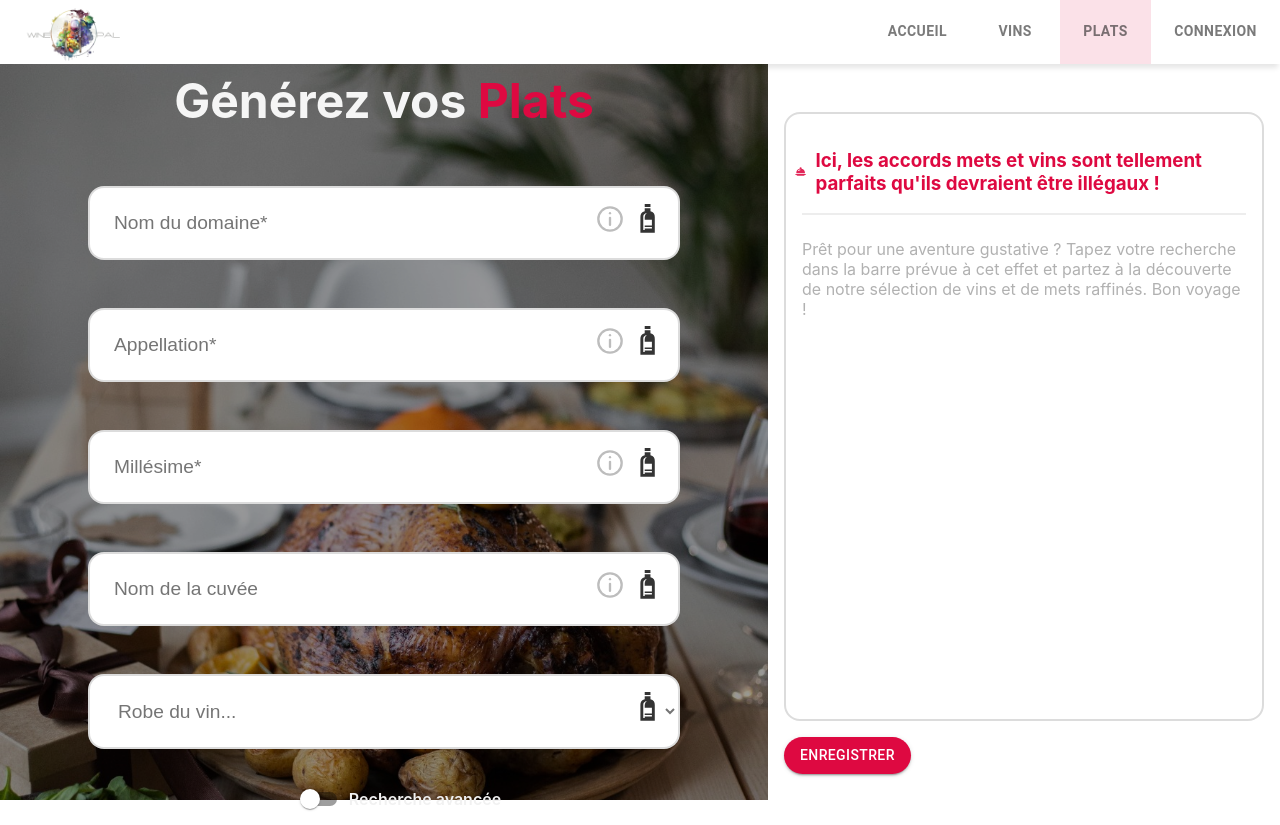
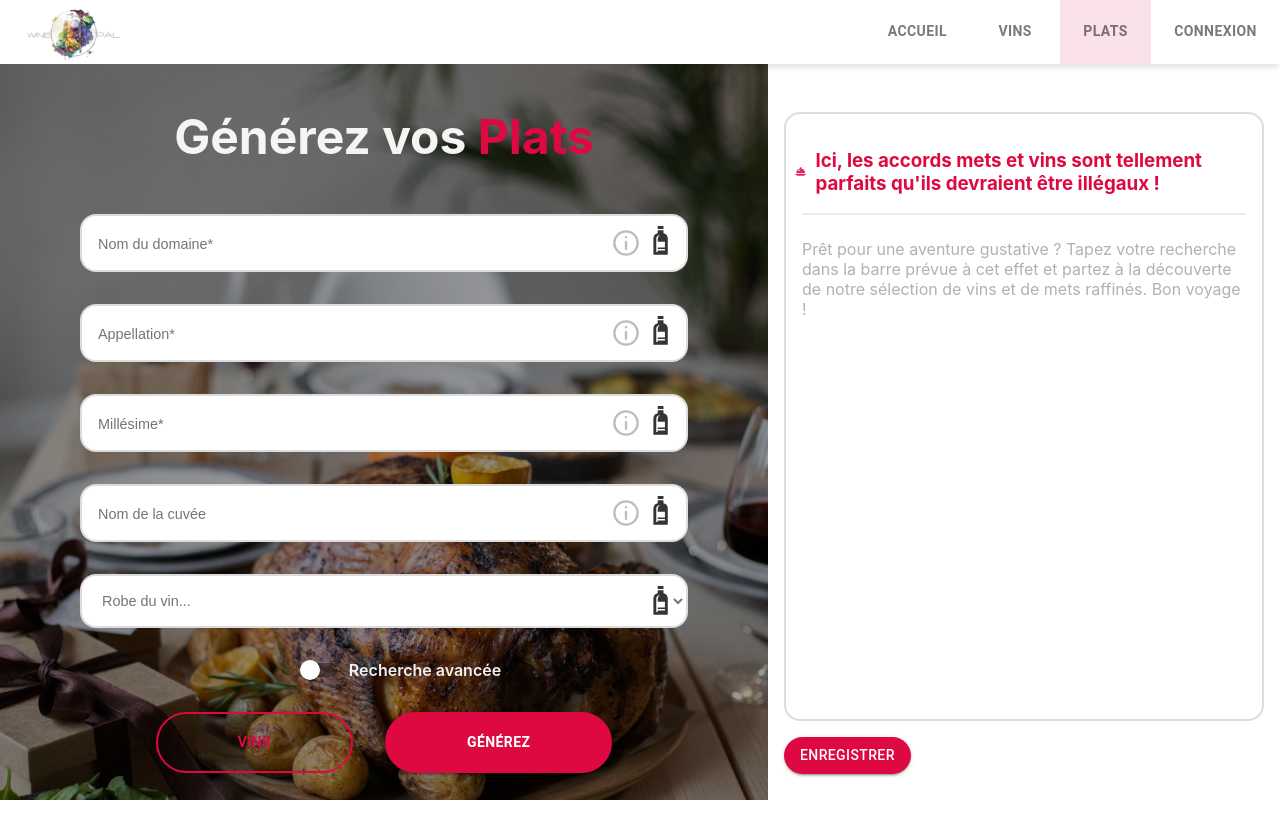
Before and after one commit to Nyhasina23/GPT-3-Front, a React (Create React App) app: page /pal in a window 1280 px wide. After the commit the page ends 800 px from the top, so only its background shows below. Built offline with nearby package versions, Linux system fonts and the light colour scheme.

Commit message:
fix bug form

```diff
--- a/src/styles/plats.css
+++ b/src/styles/plats.css
@@ -83,11 +83,10 @@
 
 #region-du-vin {
   width: 100%;
-  padding: 1.5rem;
-  margin: 1.5rem;
   border-radius: 1rem;
   border: 2px solid #b1b1b173;
-  font-size: 1.2rem;
+  font-size: 0.9rem !important;
+
 }
 
 .main-plat .left-plat .left-plat-content .input-icon .input-hidden {
@@ -96,14 +95,14 @@
 
 .main-plat .left-plat .left-plat-content .svg-icon-1 {
   position: absolute;
-  top: 2.5rem;
-  right: 2.5rem;
+  top: 1.6rem;
+  right: 1.7rem;
 }
 
 .main-plat .left-plat .left-plat-content .svg-icon-info {
   position: absolute;
-  top: 2.7rem;
-  right: 5rem;
+  top: 1.9rem;
+  right: 4rem;
   cursor: pointer;
 }
 
@@ -142,26 +141,29 @@
 
 .main-plat .left-plat .left-plat-content .input-icon input {
   width: 100%;
-  padding: 1.5rem;
-  margin: 1.5rem;
+  padding: 1rem;
+  margin: 1rem;
   border-radius: 1rem;
   border: 2px solid #b1b1b173;
   font-size: 1.2rem;
   color: #757575;
 }
+.main-plat .left-plat .left-plat-content .input-icon input::placeholder {
+  font-size: 0.9rem !important;
+}
 
 .main-plat .left-plat .left-plat-content .input-icon .select {
   width: 100%;
-  padding: 1.5rem;
-  margin: 1.5rem;
+  padding: 1rem;
+  margin: 1rem;
   border-radius: 1rem;
   border: 2px solid #b1b1b173;
-  font-size: 1.2rem;
+  font-size: 0.9rem !important;
   color: #757575;
 }
 
 .main-plat .left-plat .left-plat-content .input-icon input::placeholder {
-  font-size: 1.2rem;
+  font-size: 0.9rem !important;
   width: 90%;
 }
 
@@ -390,22 +392,18 @@
     padding: auto;
   }
   .main-plat .left-plat .left-plat-content .input-icon input {
-    padding: 1.5rem;
-    margin: 1.5rem;
     border-radius: 1rem;
     border: 2px solid #b1b1b173;
     font-size: 1.2rem;
     color: #757575;
-    width: auto;
+    /* width: auto; */
   }
   .main-plat .left-plat .left-plat-content .input-icon select {
-    padding: 1.5rem;
-    margin: 1.5rem;
     border-radius: 1rem;
     border: 2px solid #b1b1b173;
     font-size: 1.2rem;
     color: #757575;
-    width: auto;
+    /* width: auto; */
   }
 }
 
--- a/src/styles/vin.css
+++ b/src/styles/vin.css
@@ -35,21 +35,21 @@
 
 .main-vin .left-vin .left-vin-content .svg-icon-1 {
   position: absolute;
-  top: 2.5rem;
-  right: 2.5rem;
+  top: 1.6rem;
+  right: 1.7rem;
 }
 
 .main-vin .left-vin .left-vin-content .svg-icon-2 {
   position: absolute;
-  top: 2.5rem;
-  right: 2.5rem;
+  top: 1.6rem;
+  right: 1.7rem;
   cursor: pointer;
 }
 
 .main-vin .left-vin .left-vin-content .svg-icon-3 {
   position: absolute;
-  top: 2.5rem;
-  right: 2.5rem;
+  top: 1.6rem;
+  right: 1.7rem;
   cursor: pointer;
 }
 
@@ -65,16 +65,16 @@
 
 .main-vin .left-vin .left-vin-content .input-icon input {
   width: 100%;
-  padding: 1.5rem;
-  margin: 1.5rem;
+  padding: 1rem;
+  margin: 1rem;
   border-radius: 1rem;
   border: 2px solid #b1b1b173;
-  font-size: 1.2rem;
+  font-size: 0.9rem !important;
   color: #757575;
 }
 
 .main-vin .left-vin .left-vin-content .input-icon input::placeholder {
-  font-size: 1.2rem;
+  font-size: 0.9rem !important;
 }
 
 .main-vin .right {
@@ -211,13 +211,13 @@
 
 .select-input {
   width: 100%;
-  padding: 1.5rem;
-  margin: 1.5rem;
+  padding: 1rem;
+  margin: 1rem;
   border-radius: 1rem;
   border: 2px solid #b1b1b173;
   background: white;
   cursor: pointer;
-  font-size: 1.2rem;
+  font-size: 0.9rem !important;
 }
 
 @media screen and (max-width: 1435px) {
```
